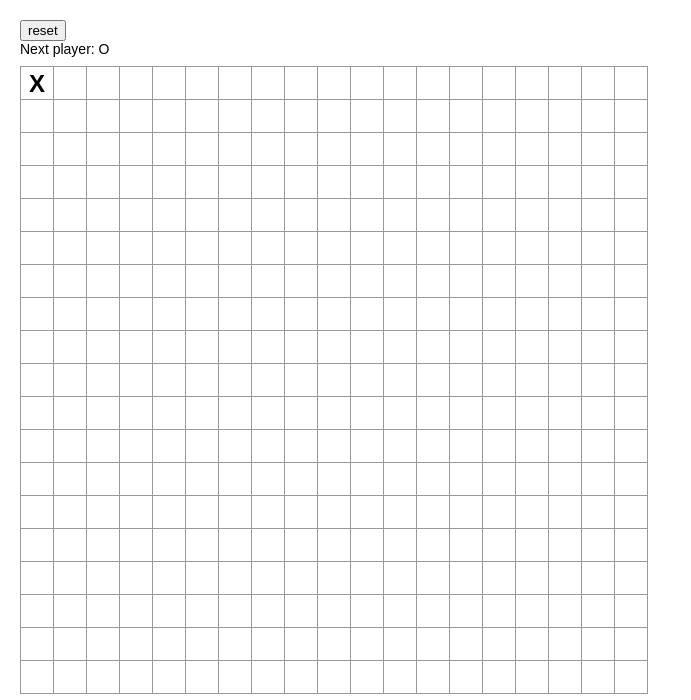
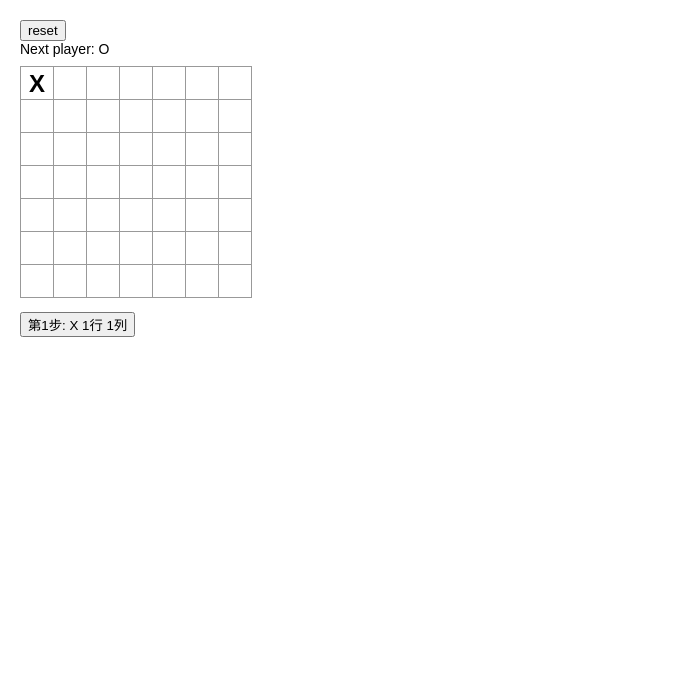
Before and after one commit to tjsoul32/gobang, a React (Create React App) app: page / in a window 1280 px wide. Both pictures are taken after a click on the button 37 px from the left and 83 px from the top of the page. Shown: the top 700 px of the page, without its empty margins (0-691 px from the left). Built offline with nearby package versions, Linux system fonts and the light colour scheme.

Commit message:
2017110801

```diff
--- a/src/App.js
+++ b/src/App.js
@@ -1,7 +1,7 @@
 import React, { Component } from 'react';
 import './App.css';
 
-const N = 19
+const N = 7
 
 function Square(props) {
   return (
@@ -19,7 +19,6 @@ function Reset(props) {
   )
 }
 
-
 class Board extends React.Component {
   constructor() {
     super()
@@ -31,6 +30,8 @@ class Board extends React.Component {
       xIsNext: true,
       over: false,
       wins: [],
+      history: [],
+      clkBtn: [],
     }
   }
 
@@ -41,6 +42,8 @@ class Board extends React.Component {
       squares: Array(this.state.order * this.state.order).fill(null),
       xIsNext: true,
       over: false,
+      history: [],
+      clkBtn: [],
     })
   }
 
@@ -81,7 +84,6 @@ class Board extends React.Component {
         blocks.push(block0.map((item) => {return item + i + order*j}) )
       }
     }
-    console.log(blocks)
     let wins = blocks.length > 0 ? blocks.map((block) => {return this.winItem(block)})
                                          .reduce((pre, cur) => {return pre.concat(cur)}) : []
     return wins
@@ -143,14 +145,21 @@ class Board extends React.Component {
 
   handleClick(i) {
     let squ_new = this.state.squares.slice()
+    let nh = this.state.history.slice()
+    let cb = this.state.clkBtn.slice()
+    nh.push(squ_new)
+
     if (squ_new[i] || this.state.over) {
       return
     }
 
     squ_new[i] = this.state.xIsNext ? 'X' : 'O'
+    cb.push([i, squ_new[i]])
     this.setState({
       squares: squ_new,
-      xIsNext: !this.state.xIsNext
+      xIsNext: !this.state.xIsNext,
+      history: nh,
+      clkBtn: cb,
     })
 
     let res = this.isWin(squ_new)
@@ -173,9 +182,23 @@ class Board extends React.Component {
     return s
   }
 
+  recover(index) {
+    let now = this.state.history[index]
+    let next = this.state.clkBtn[index][1] === 'X' ? 'O' : 'X'
+    let xIsNext = next === 'X' ? true : false
+
+    this.setState({
+      winlist: [],
+      msg: 'Next player: ' + next,
+      squares: now,
+      xIsNext: xIsNext,
+      over: false,
+    })
+  }
+
   render() {
     let sideLength = this.state.order
-    let list = () => {
+    let Rows = () => {
       let res = []
       for (let i = 0; i< sideLength; i++) {
         res.push(<div className="board-row" key={i}>
@@ -185,11 +208,23 @@ class Board extends React.Component {
       return res
     }
 
+    let Bts = () => {
+      let res = this.state.history.length > 0 && this.state.winlist.length === 0 ? this.state.history.map((h, index) => {
+        return (<p key={index}>
+                  <button onClick={this.recover.bind(this, index)}>
+                    第{index + 1}步: {this.state.clkBtn[index][1]} {parseInt(this.state.clkBtn[index][0]/this.state.order, 10)+1}行 {(this.state.clkBtn[index][0] % this.state.order) +1}列
+                  </button>
+                </p>)
+      }) : null
+      return res
+    }
+
     return (
       <div>
         <Reset Clk={() => this.reset()}/>
         <div className="status">{this.state.msg}</div>
-          {list()}
+          {Rows()}
+          {Bts()}
       </div>
     );
   }
```
